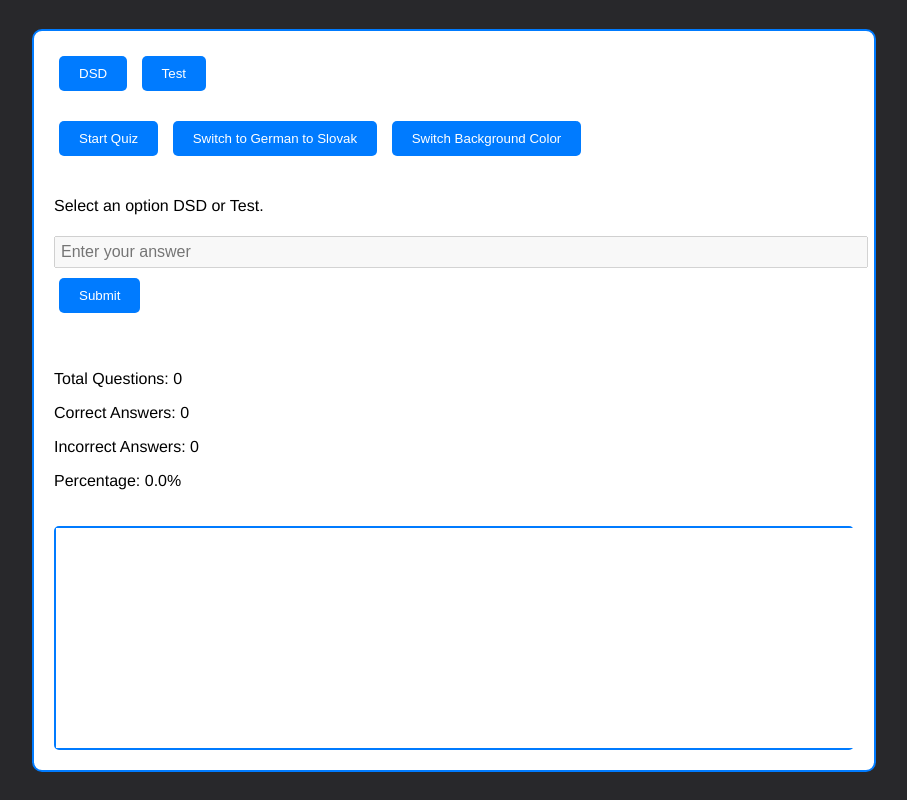
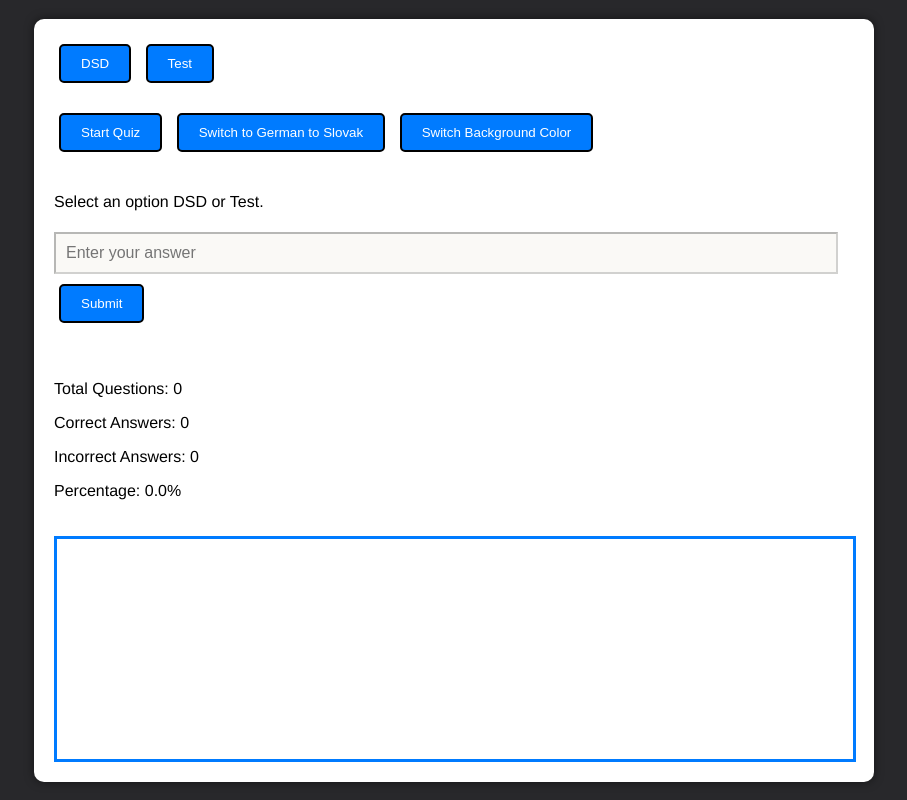
Before and after one commit to tpribula/dualnet, a website: page src/index.html in a window 1280 px wide. Shown: the whole page, without its empty margins (186-1093 px from the left). Drawn offline with Linux system fonts and the light colour scheme.

Commit message:
Update styles.css

```diff
--- a/src/styles.css
+++ b/src/styles.css
@@ -1,6 +1,7 @@
 body {
     font-family: 'Helvetica', sans-serif;
-    background-color: #28282B;
+    background-color: #28282B; /* Initial background color */
+    color: black; /* Initial text color */
     margin: 0;
     padding: 0;
     display: flex;
@@ -12,18 +13,15 @@ body {
 #quiz-container {
     display: flex;
     flex-direction: column;
-    background-color: #ffffff;
-    border: 2px solid #007bff;
+    background-color: white; /* Dark background for the container */
     border-radius: 10px;
     padding: 20px;
     width: 80%;
     max-width: 800px;
+    box-shadow: 0 0 10px rgba(0, 0, 0, 0.5);
 }
 
-#file-selection {
-    margin-bottom: 20px;
-}
-
+#file-selection,
 #quiz-controls {
     margin-bottom: 20px;
 }
@@ -31,7 +29,7 @@ body {
 button {
     background-color: #007bff;
     color: white;
-    border: none;
+    border: 2px solid black;
     padding: 10px 20px;
     margin: 5px;
     cursor: pointer;
@@ -49,22 +47,23 @@ button:active {
 #answer-input {
     font-size: 16px;
     padding: 10px;
-    width: 100%;
+    width: 95%;
     margin: 5px 0;
-    padding: 5px;
+    background-color: #FAF9F6;
 }
 
 #asked-words {
     margin-top: 20px;
-    border: 2px solid #007bff;
-    border-radius: 5px;
+
+    background-color: white; /* Initial background color for asked words */
 }
 
 #asked-text {
-    width: 100%;
+    border: 3px solid #007bff; /* Adjust the border color and size */
+    overflow: hidden; /* This might prevent clipping issues */
+    width: 97%;
     height: 200px;
     padding: 10px;
-    border: none;
     background-color: #ffffff;
     overflow-y: auto;
 }
```
